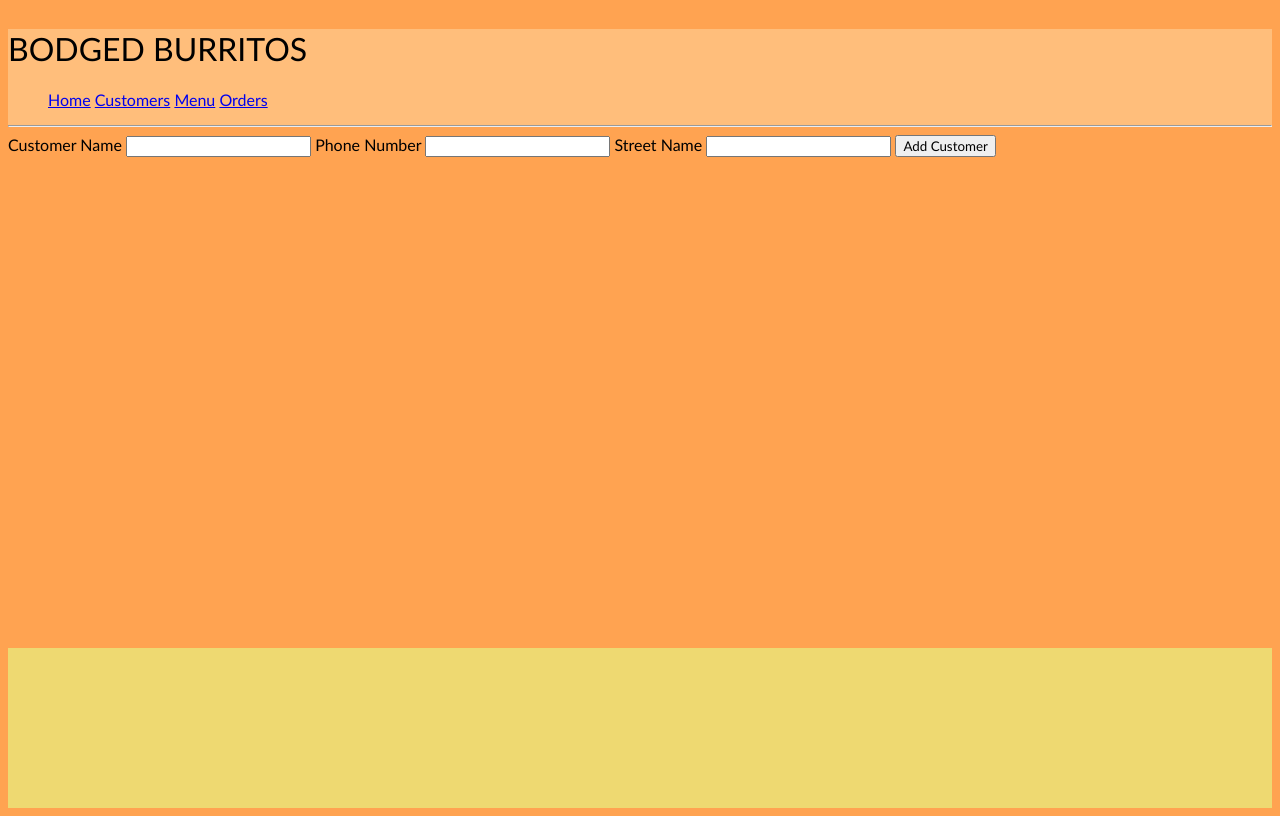
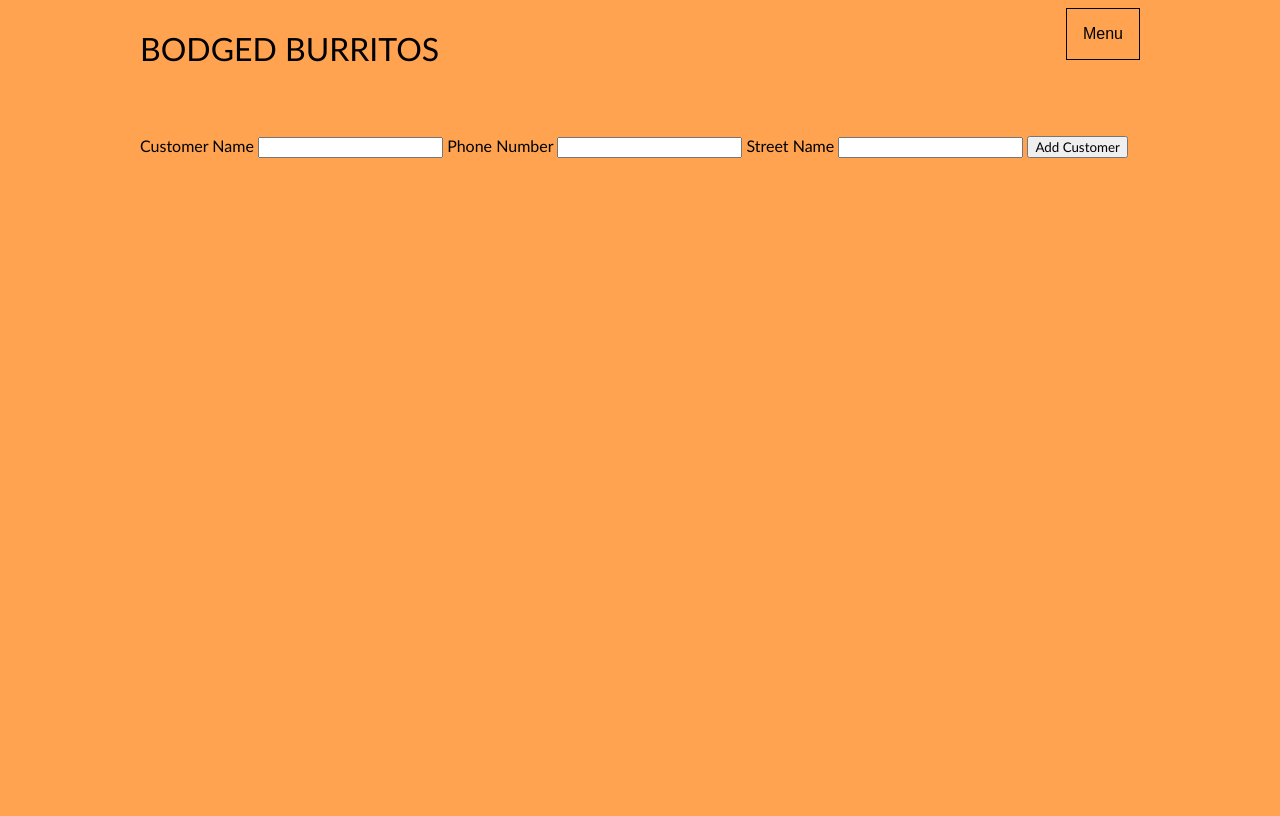
Before and after one commit to Neilroberts85/takeaway, a Flask app: page /customers in a window 1280 px wide. Run offline with Flask 3, Linux system fonts and the light colour scheme; data that the repository does not hold is empty; some libraries are stand-ins or nearby versions.

Commit message:
still working through css some more

```diff
--- a/static/main.css
+++ b/static/main.css
@@ -1,71 +1,76 @@
-#page_container {
-    position: relative;
-    min-height: 100vh;
-  }
+body {background-color: #FFA351;
+    font-family: 'Gill Sans', 'Gill Sans MT', Calibri, 'Trebuchet MS', sans-serif;
+    font-weight: lighter;
+    height: 100vh;
+}
 
+.wrapper {width: 1000px;
+        margin: 0 auto;}
 
-.navbar {display:inline;
+.logo {float: left;}
 
-        color: #000;
-        position: relative;
+.main {position: absolute;
+    margin-top: 10%;}
+
+.menu_button {background-color: transparent;
+        color: black;
+        padding: 16px;
+        font-size: 16px;
+        cursor: pointer;
+        border: 1px solid}
+
+.right_menu {position: relative;
+        display: inline-block;
+        float: right;}
+
+.dropdown_menu {display: none;
+        position: absolute;
+        background-color: tomato;
+        min-width: 160px;
+        box-shadow: 0px 8px 16px 0px rgba(0, 0, 0, 0.2);
+        z-index: 1;}
+
+.dropdown_menu a {color: black;
+        padding: 12px 16px;
         text-decoration: none;
-      }
+        display: block;}
 
-      .navbar::before {
-        background: hsl(45 100% 70%);
-        content: "";
-        inset: 0;
-        position: absolute;
-        transform: scaleX(0);
-        transform-origin: right;
-        transition: transform 0.5s ease-in-out;
-        z-index: -1;
-      }
+.dropdown_menu a:hover {background-color: tomato;
+        }
 
-      .navbar:hover::before {
-        transform: scaleX(1);
-        transform-origin: left;
-      }
+.right_menu:hover .dropdown_menu {display: block;}
 
-
-body {background-color: #FFA351;
-font-family: 'Gill Sans', 'Gill Sans MT', Calibri, 'Trebuchet MS', sans-serif;
-font-weight: lighter;
-min-height: 100vh;
-display: flex;
-flex-direction: column;
-
-}
+.right_menu:hover .menu_button {background-color: transparent;}
 
 
 
-header {background-color: #FFBE7B;
-font-weight: lighter;}
 
 #footer {
-        position: absolute;
-        background-color: #EED971;
-        width: 100%;
-        height: 20%;
-        margin-top: auto;
-        bottom: 0;
-      }
+    width: 1000px;
+        margin: 0 auto;}
+
+
 
 .customer_info
     {display: flex;
     flex-wrap: wrap;
-    justify-content: space-between
+    justify-content: space-around;
+
+    gap: 2em;
  }
 
  .customer
-    {display: flex;
-    flex-direction: column;
-    background-color: #EED971;
+    {
+
+    background-color: tomato;
     padding-left: 20;
     padding-right: 20;
     border-color: #FFBE7B;
     border-radius: 10%;
-}
+    width: 200px;
+
+
+    }
 
 
 h1 {font-weight: lighter;}
@@ -76,3 +81,28 @@ h5 {font-weight: lighter;}
 
 input[type="submit"] {font-weight: lighter;
 font-family: 'Gill Sans', 'Gill Sans MT', Calibri, 'Trebuchet MS', sans-serif;}
+
+/* Style the container */
+/* .order-container {
+    border: 1px solid #ccc;
+    padding: 20px;
+    margin: 20px;
+    width: 300px; /* Adjust the width as needed */
+    /* background-color: #fff;
+  } */
+
+  /* Style each section */
+  /* .section {
+    display: flex;
+    justify-content: space-evenly;
+    margin-bottom: 10px;
+  } */
+
+  /* Style the labels */
+  /* .summary-label {
+    font-weight: bold;
+  } */
+
+  /* Style the values */
+  /* .summary-value {
+    font-weight: normal; */
--- a/templates/base.jinja
+++ b/templates/base.jinja
@@ -4,35 +4,31 @@
       <script src="https://kit.fontawesome.com/8f904a72c8.js" crossorigin="anonymous"></script>
       <title>BODGED BURRITOS</title>
     </head>
-    <div id="page_container">
     <body>
-      <header>
-      <h1>BODGED BURRITOS</h1>
-        <nav>
-          <ul>
-            <li class="navbar">
+      <div class="wrapper">
+
+          <div class="logo">
+            <h1>BODGED BURRITOS</h1>
+          </div>
+          <div class="right_menu">
+            <button class="menu_button">Menu</button>
+              <div class="dropdown_menu">
                 <a href="/home">Home</a>
-            </li>
-            <li class="navbar">
                 <a href="/customers">Customers</a>
-            </li>
-            <li class="navbar">
                 <a href="/menu">Menu</a>
-            </li>
-            <li class="navbar">
                 <a href="/orders">Orders</a>
-            </li>
-          </ul>
-          <hr>
-        </nav>
-      </header>
+              </div>
+          </div>
+    <div class="main">
     {% block content %}{% endblock %}
+    </div>
     <footer id="footer">
 
 
     </footer>
-    </div>
+      </div>
     </body>
 
 
+
 </html>
--- a/templates/show_order.jinja
+++ b/templates/show_order.jinja
@@ -41,8 +41,8 @@
     <p class="summary-label">Delivery:</p>
     <p class="summary-value">£10.00</p>
     {% set ns.total = ns.total + 10 %}
+  </div>
   {% endif %}
-    </div>
   <div class="section">
     <p class="summary-label">Tip @ 40%:</p>
     <p class="summary-value">£{{ ((ns.total) * 0.4) }}</p>
@@ -57,6 +57,7 @@
   </div>
 </div>
 
+
   <form action="/orders/{{ order.id }}" method="POST">
     {% for burrito in burritos %}
         <label for="{{ burrito.id }}" class="burrito-label">{{ burrito.name }} £{{ burrito.price }}     Quantity:</label>
```
Lines whose indentation alone changed are shown as unchanged.
